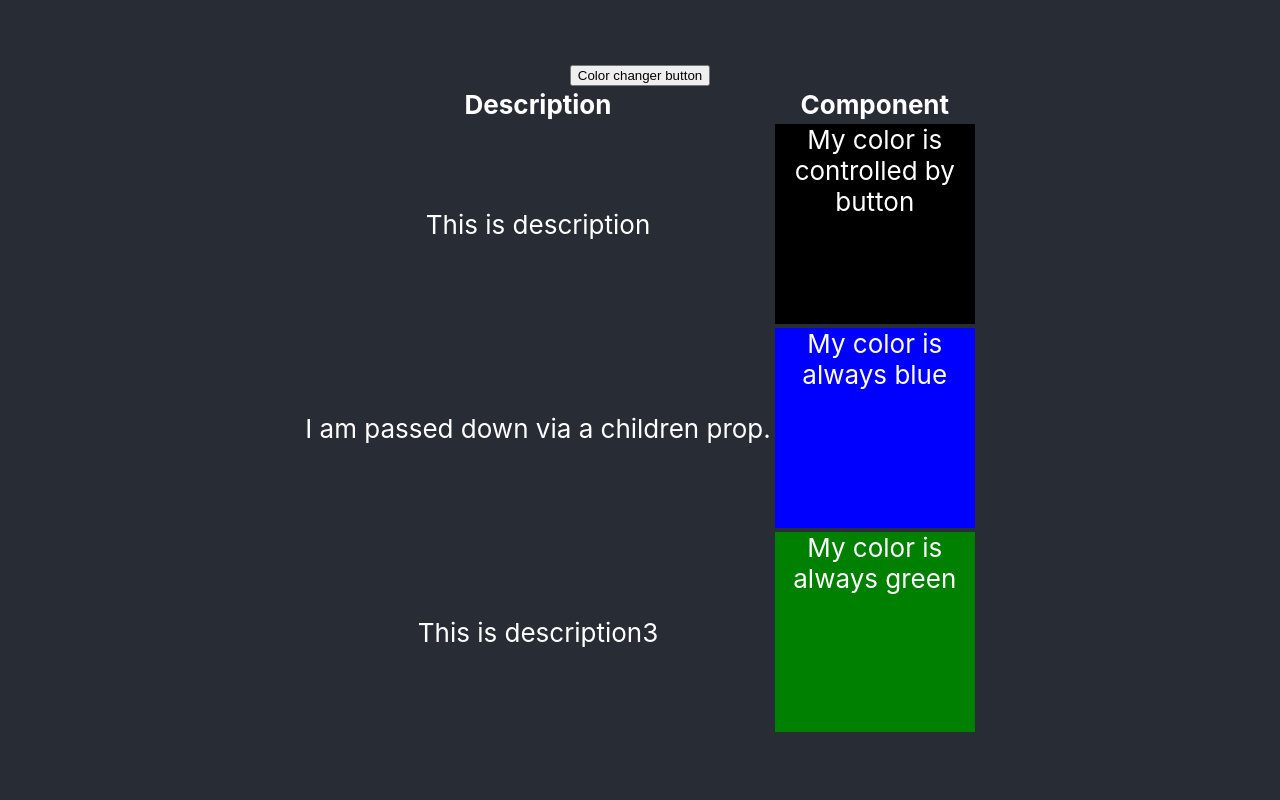
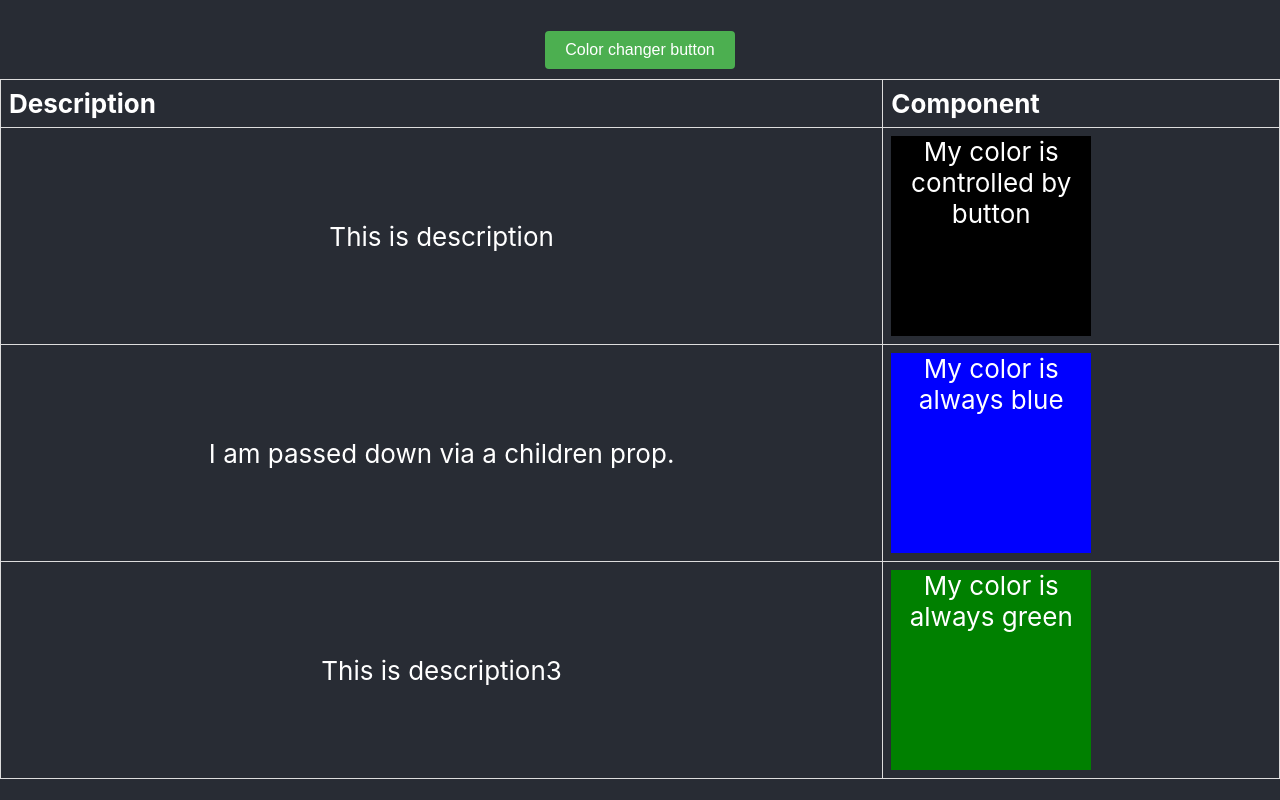
Before and after one commit to jmtoung/react-perf, a React (Create React App) app: page /render in a window 1280 px wide. Built offline with nearby package versions, Linux system fonts and the light colour scheme.

Commit message:
Add styling

```diff
--- a/src/pages/render/RenderRoot.tsx
+++ b/src/pages/render/RenderRoot.tsx
@@ -18,6 +18,19 @@ function Table({ children }: { children: React.ReactNode }) {
   return (
     <>
       <button
+        style={{
+          padding: '10px 20px',
+          fontSize: '16px',
+          backgroundColor: '#4CAF50',
+          color: 'white',
+          border: 'none',
+          borderRadius: '4px',
+          cursor: 'pointer',
+          margin: '10px 0',
+          transition: 'background-color 0.3s ease',
+        }}
+        onMouseOver={e => (e.currentTarget.style.backgroundColor = '#45a049')}
+        onMouseOut={e => (e.currentTarget.style.backgroundColor = '#4CAF50')}
         onClick={() => {
           setColorIndex((colorIndex + 1) % COLORS.length);
         }}
@@ -25,11 +38,27 @@ function Table({ children }: { children: React.ReactNode }) {
         Color changer button
       </button>
 
-      <table>
+      <table style={{ borderCollapse: 'collapse', width: '100%' }}>
         <thead>
           <tr>
-            <th>Description</th>
-            <th>Component</th>
+            <th
+              style={{
+                border: '1px solid #ddd',
+                padding: '8px',
+                textAlign: 'left',
+              }}
+            >
+              Description
+            </th>
+            <th
+              style={{
+                border: '1px solid #ddd',
+                padding: '8px',
+                textAlign: 'left',
+              }}
+            >
+              Component
+            </th>
           </tr>
         </thead>
         <tbody>
@@ -57,8 +86,8 @@ function TableRow({
 }) {
   return (
     <tr>
-      <td>{cell1}</td>
-      <td>{cell2}</td>
+      <td style={{ border: '1px solid #ddd', padding: '8px' }}>{cell1}</td>
+      <td style={{ border: '1px solid #ddd', padding: '8px' }}>{cell2}</td>
     </tr>
   );
 }
@@ -85,8 +114,10 @@ function StableChildren() {
   console.log('Rendering StableChildren');
   return (
     <tr>
-      <td>I am passed down via a children prop.</td>
-      <td>
+      <td style={{ border: '1px solid #ddd', padding: '8px' }}>
+        I am passed down via a children prop.
+      </td>
+      <td style={{ border: '1px solid #ddd', padding: '8px' }}>
         <div style={{ height: 200, width: 200, backgroundColor: 'blue' }}>
           My color is always blue
         </div>
```
